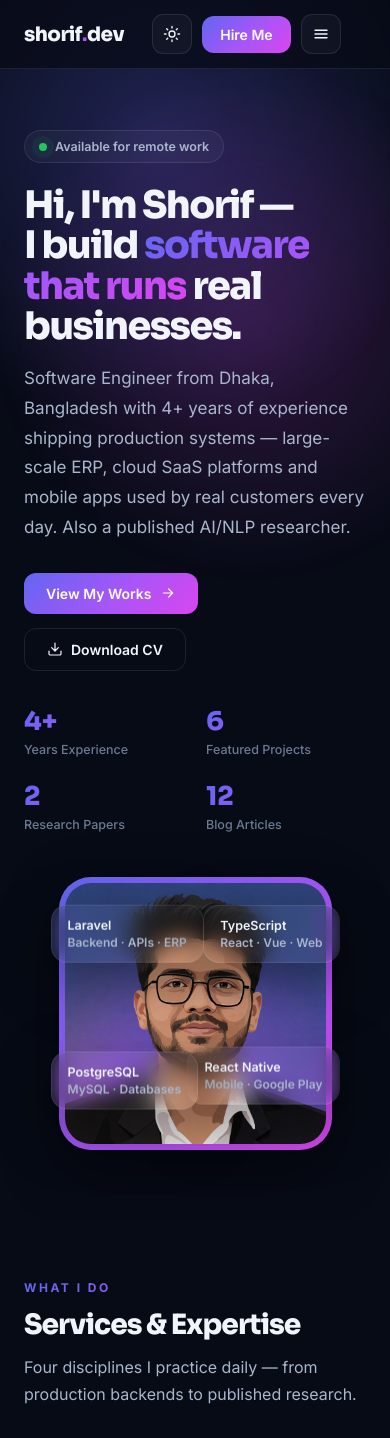
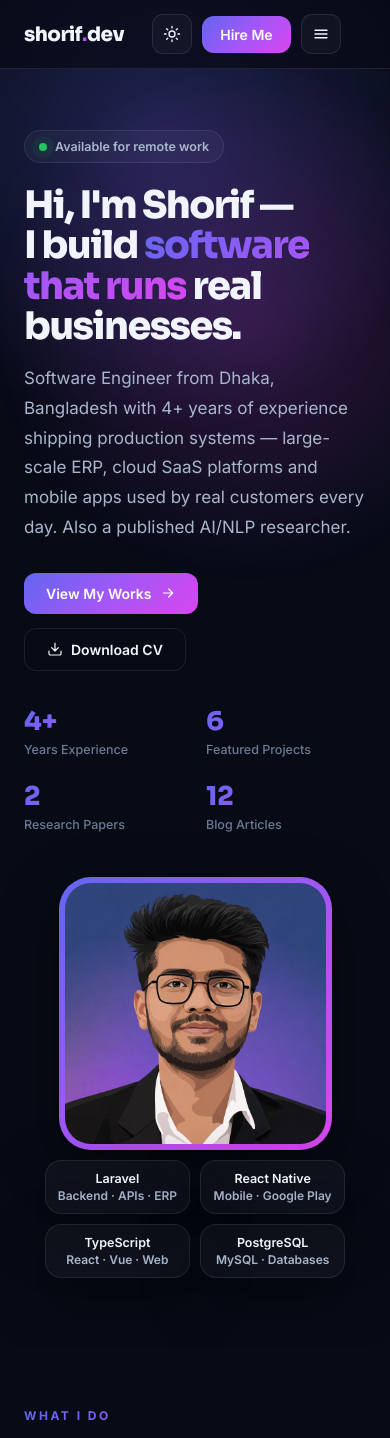
Before and after one commit to shorifuddin/mdshorifuddin, a Next.js app: page / in a window 390 px wide. Shown: the top 1438 px of the page. Built offline with nearby package versions, Linux system fonts and the light colour scheme.

Commit message:
Mobile: skill badges as 2x2 grid below photo

```diff
--- a/app/globals.css
+++ b/app/globals.css
@@ -275,6 +275,9 @@ footer{border-top:1px solid var(--border);padding:44px 0;margin-top:40px}
   .grid.c2,.grid.c3,.blog-grid,.work-grid{grid-template-columns:1fr}
   .hero{padding:130px 0 70px}
   .hero-stats{grid-template-columns:repeat(2,1fr);gap:22px}
+  .hero-photo{display:grid;grid-template-columns:1fr 1fr;gap:10px}
+  .photo-ring{grid-column:1/-1;justify-self:center}
+  .photo-card{position:static;animation:none;margin:0;padding:10px 12px;text-align:center}
   .section{padding:60px 0}
   .cta-band{padding:48px 28px}
   .article-nav{grid-template-columns:1fr}
```
